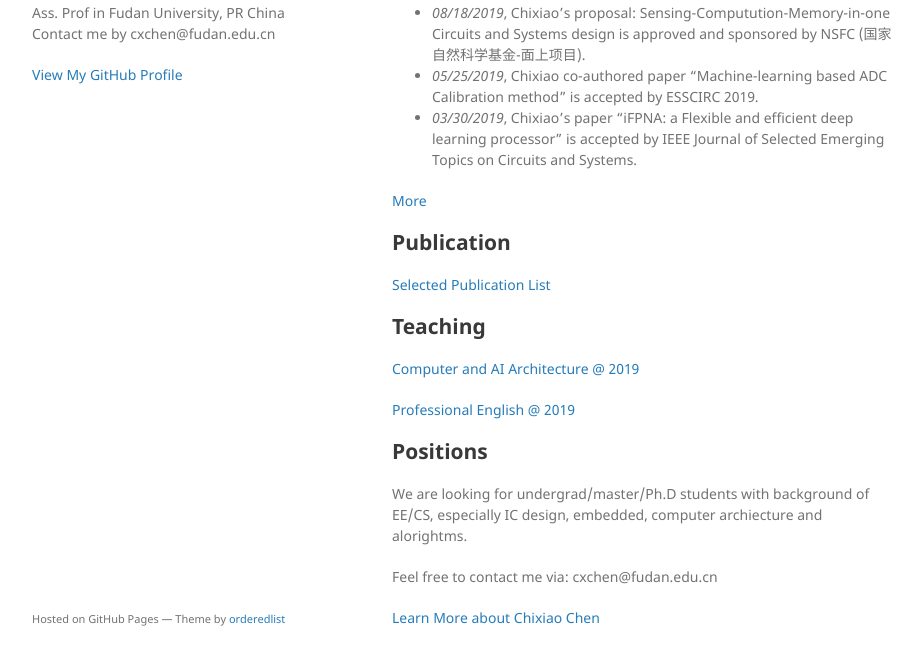
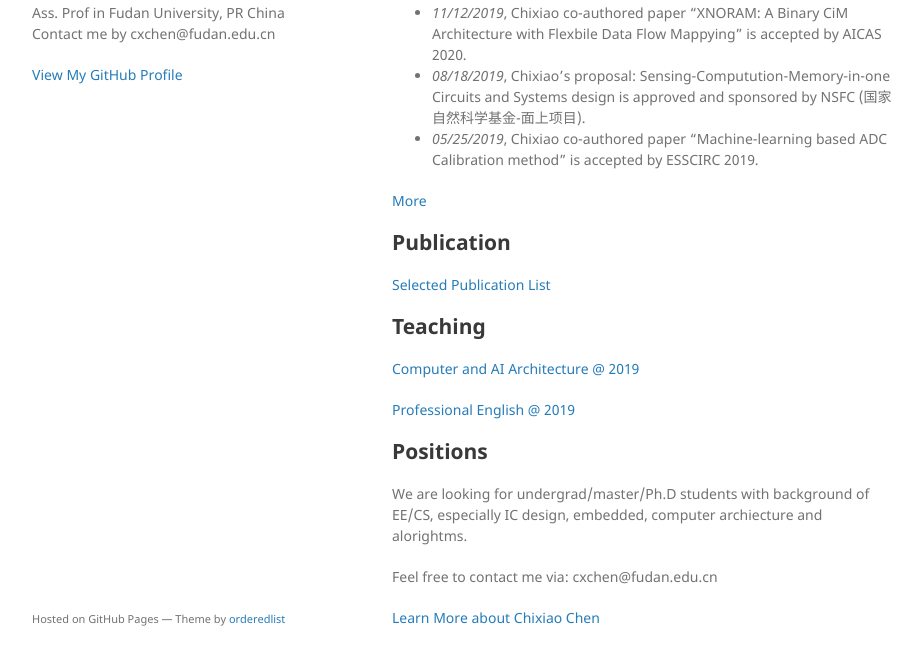
Before and after one commit to cihlab/cihlab.github.io, a Jekyll site: the page built from index.md, in a window 1280 px wide and 1064 px high, cut to the strip 366-1031 px from the top of the window. Shown: the whole strip, without its empty margins (178-1100 px from the left). Built offline with Jekyll 4.4.1, drawn with Linux system fonts in a browser that asks for light colours; our own code applies the rules of GitHub Pages for plain Markdown files.

Commit message:
update news

```diff
--- a/index.md
+++ b/index.md
@@ -14,9 +14,10 @@ A brief chinese introduction can be found via [FAET faculty website](http://faet
 
 ## News
 
+* _11/12/2019_, Chixiao co-authored paper "XNORAM: A Binary CiM Architecture with Flexbile Data Flow Mappying" is accepted by AICAS 2020.
 * _08/18/2019_, Chixiao's proposal: Sensing-Computution-Memory-in-one Circuits and Systems design is approved and sponsored by NSFC (国家自然科学基金-面上项目).
 * _05/25/2019_, Chixiao co-authored paper "Machine-learning based ADC Calibration method" is accepted by ESSCIRC 2019.
-* _03/30/2019_, Chixiao's paper "iFPNA: a Flexible and efficient deep learning processor" is accepted by IEEE Journal of Selected Emerging Topics on Circuits and Systems.
+
 
 [More](./news.md)
 
```
